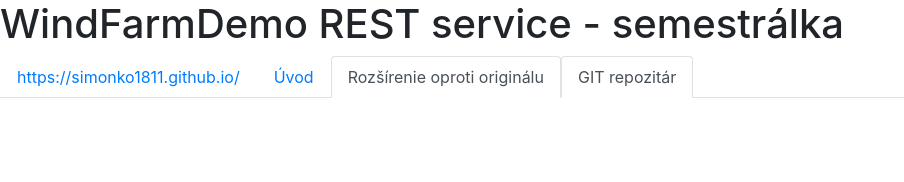
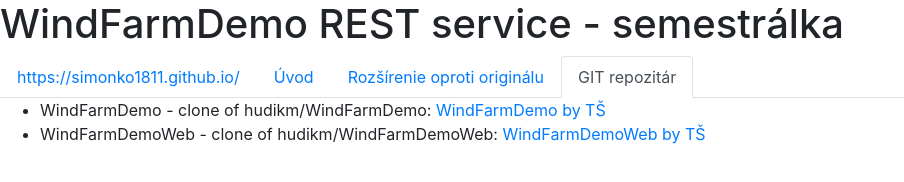
Before and after one commit to simonko1811/simonko1811.github.io, a plain HTML site: page git.html in a window 1280 px wide. Shown: the whole page, without its empty margins (0-904 px from the left). Drawn offline with nearby package versions, Linux system fonts and the light colour scheme.

Commit message:
polishing

```diff
--- a/git.html
+++ b/git.html
@@ -4,11 +4,8 @@
   <meta http-equiv="Content-Type" content="text/html; charset=utf-8"/>
   <!--zadefinovanie znakov aj slovenskych a ich zobrazovanie-->
   <meta http-equiv="X-UA-Compatible" content="IE=edge">
-  <META HTTP-EQUIV="refresh" CONTENT="300">
   <meta name="viewport" content="width=device-width, initial-scale=1">
   <title>WindFarmDemo REST service - semestrálka</title>
-  <link rel="shortcut icon" href="images/pssro_logo.ico" />
-  <link rel="stylesheet" href="cnc.css" type="text/css">
   <link rel="stylesheet" href="https://maxcdn.bootstrapcdn.com/bootstrap/4.0.0/css/bootstrap.min.css" integrity="sha384-Gn5384xqQ1aoWXA+058RXPxPg6fy4IWvTNh0E263XmFcJlSAwiGgFAW/dAiS6JXm" crossorigin="anonymous">
 </head>
 <body>
@@ -22,7 +19,7 @@
       <a class="nav-link" href="https://simonko1811.github.io/">Úvod</a>
     </li>
     <li class="nav-item">
-      <a class="nav-link active" href="rozsirenie.html">Rozšírenie oproti originálu</a>
+      <a class="nav-link" href="rozsirenie.html">Rozšírenie oproti originálu</a>
     </li>
     <li class="nav-item">
       <a class="nav-link active" href="git.html">GIT repozitár</a>
@@ -30,6 +27,10 @@
   </ul>
 </header>
   <section>
+    <ul>
+      <li>WindFarmDemo - clone of hudikm/WindFarmDemo: <a href="https://github.com/simonko1811/WindFarmDemo">WindFarmDemo by TŠ</a></li>
+      <li>WindFarmDemoWeb - clone of hudikm/WindFarmDemoWeb: <a href="https://github.com/simonko1811/WindFarmDemoWeb">WindFarmDemoWeb by TŠ</a></li>
+    </ul>
 
   </section>
 <footer>
```
Also changed, not shown: index.html (+0 -3 lines), rozsirenie.html (+0 -3 lines).
